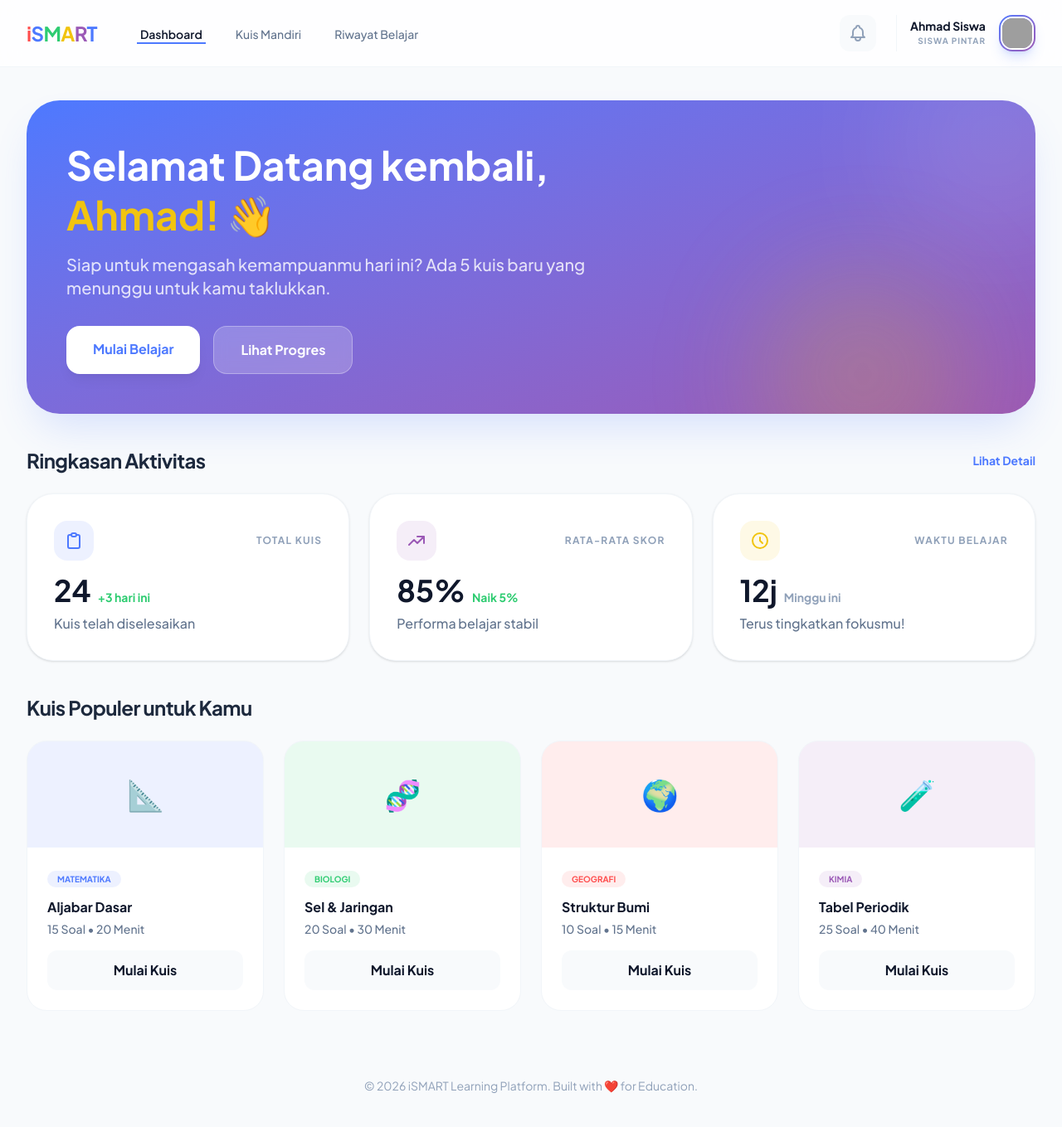
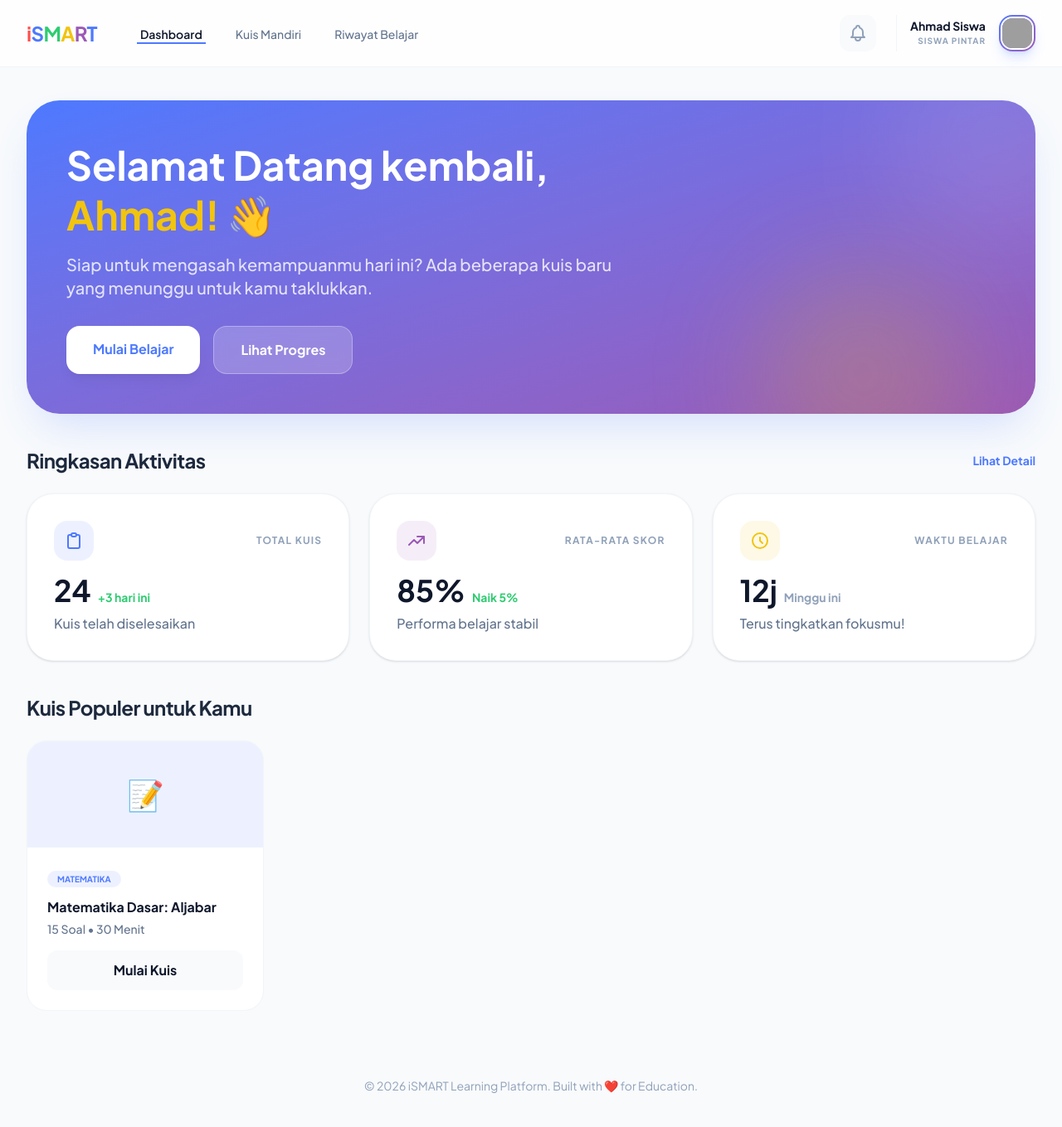
Before and after one commit to nabbae/ismartnewpkl, a Laravel app: page /dashboard in a window 1280 px wide. Shown: the whole page at 83% size. Run offline with Laravel 12, Linux system fonts and the light colour scheme; data comes from the database, SQL or seed files in the repository; style sheets or scripts are compiled from the project's sources; grey boxes are pictures that could not be loaded.

Commit message:
Implement QuizController, routes, and dynamic dashboard links
- Created QuizController with index() and show() methods.
- Added dummy data fallback in controllers if database is empty or tables are missing.
- Created quizzes.index and quizzes.show Blade views with modern UI.
- Updated routes/web.php with named routes for quizzes and history.
- Updated dashboard.blade.php and layout to use dynamic routes and links.

Co-authored-by: nabbae <191598798+nabbae@users.noreply.github.com>

```diff
--- a/app/Http/Controllers/DashboardController.php
+++ b/app/Http/Controllers/DashboardController.php
@@ -2,12 +2,34 @@
 
 namespace App\Http\Controllers;
 
+use App\Models\Quiz;
 use Illuminate\Http\Request;
+use Illuminate\Support\Facades\Schema;
 
 class DashboardController extends Controller
 {
     public function index()
     {
-        return view('dashboard');
+        $popularQuizzes = collect();
+
+        try {
+            if (Schema::hasTable('quizzes')) {
+                $popularQuizzes = Quiz::limit(4)->get();
+            }
+        } catch (\Exception $e) {
+            // Silently fail and use dummy data
+        }
+
+        // Fallback dummy data
+        if ($popularQuizzes->isEmpty()) {
+            $popularQuizzes = collect([
+                (object)['id' => 1, 'title' => 'Aljabar Dasar', 'category' => 'Matematika', 'duration_minutes' => 20, 'icon' => '📐', 'color' => 'blue'],
+                (object)['id' => 2, 'title' => 'Sel & Jaringan', 'category' => 'Biologi', 'duration_minutes' => 30, 'icon' => '🧬', 'color' => 'green'],
+                (object)['id' => 3, 'title' => 'Struktur Bumi', 'category' => 'Geografi', 'duration_minutes' => 15, 'icon' => '🌍', 'color' => 'red'],
+                (object)['id' => 4, 'title' => 'Tabel Periodik', 'category' => 'Kimia', 'duration_minutes' => 40, 'icon' => '🧪', 'color' => 'purple'],
+            ]);
+        }
+
+        return view('dashboard', compact('popularQuizzes'));
     }
 }
--- a/resources/views/dashboard.blade.php
+++ b/resources/views/dashboard.blade.php
@@ -9,13 +9,13 @@
                 Selamat Datang kembali, <span class="text-ismart-yellow">Ahmad!</span> 👋
             </h1>
             <p class="mt-4 text-white/80 text-lg md:text-xl font-medium">
-                Siap untuk mengasah kemampuanmu hari ini? Ada 5 kuis baru yang menunggu untuk kamu taklukkan.
+                Siap untuk mengasah kemampuanmu hari ini? Ada beberapa kuis baru yang menunggu untuk kamu taklukkan.
             </p>
             <div class="mt-8 flex flex-wrap gap-4">
-                <a href="#" class="px-8 py-4 bg-white text-ismart-blue font-bold rounded-2xl hover:bg-slate-50 transition-all duration-200 shadow-lg shadow-black/5">
+                <a href="{{ route('quizzes.index') }}" class="px-8 py-4 bg-white text-ismart-blue font-bold rounded-2xl hover:bg-slate-50 transition-all duration-200 shadow-lg shadow-black/5">
                     Mulai Belajar
                 </a>
-                <a href="#" class="px-8 py-4 bg-white/20 text-white font-bold rounded-2xl border border-white/30 backdrop-blur-sm hover:bg-white/30 transition-all duration-200">
+                <a href="{{ route('history') }}" class="px-8 py-4 bg-white/20 text-white font-bold rounded-2xl border border-white/30 backdrop-blur-sm hover:bg-white/30 transition-all duration-200">
                     Lihat Progres
                 </a>
             </div>
@@ -29,7 +29,7 @@
     <section>
         <div class="flex items-center justify-between mb-6">
             <h2 class="text-2xl font-bold text-slate-800 tracking-tight">Ringkasan Aktivitas</h2>
-            <a href="#" class="text-ismart-blue font-bold text-sm hover:underline">Lihat Detail</a>
+            <a href="{{ route('history') }}" class="text-ismart-blue font-bold text-sm hover:underline">Lihat Detail</a>
         </div>
         <div class="grid grid-cols-1 md:grid-cols-3 gap-6">
             <!-- Stat 1 -->
@@ -91,58 +91,23 @@
             <h2 class="text-2xl font-bold text-slate-800 tracking-tight">Kuis Populer untuk Kamu</h2>
         </div>
         <div class="grid grid-cols-1 sm:grid-cols-2 lg:grid-cols-4 gap-6">
+            @foreach($popularQuizzes as $quiz)
              <div class="bg-white rounded-3xl overflow-hidden border border-slate-100 hover:shadow-2xl hover:-translate-y-1 transition-all duration-300 group">
-                <div class="h-32 bg-ismart-blue/10 flex items-center justify-center group-hover:bg-ismart-blue/20 transition-colors">
-                     <span class="text-4xl">📐</span>
+                <div class="h-32 {{ $loop->index % 4 == 0 ? 'bg-ismart-blue/10' : ($loop->index % 4 == 1 ? 'bg-ismart-green/10' : ($loop->index % 4 == 2 ? 'bg-ismart-red/10' : 'bg-ismart-purple/10')) }} flex items-center justify-center group-hover:opacity-80 transition-opacity">
+                     <span class="text-4xl">{{ $quiz->icon ?? '📝' }}</span>
                 </div>
                 <div class="p-6">
-                    <span class="px-3 py-1 bg-ismart-blue/10 text-ismart-blue text-[10px] font-bold uppercase rounded-full">Matematika</span>
-                    <h3 class="mt-3 font-bold text-slate-900">Aljabar Dasar</h3>
-                    <p class="mt-1 text-slate-500 text-sm font-medium">15 Soal • 20 Menit</p>
-                    <button class="mt-4 w-full py-3 bg-slate-50 text-slate-900 font-bold rounded-xl hover:bg-ismart-blue hover:text-white transition-all duration-200">
+                    <span class="px-3 py-1 {{ $loop->index % 4 == 0 ? 'bg-ismart-blue/10 text-ismart-blue' : ($loop->index % 4 == 1 ? 'bg-ismart-green/10 text-ismart-green' : ($loop->index % 4 == 2 ? 'bg-ismart-red/10 text-ismart-red' : 'bg-ismart-purple/10 text-ismart-purple')) }} text-[10px] font-bold uppercase rounded-full">
+                        {{ $quiz->category }}
+                    </span>
+                    <h3 class="mt-3 font-bold text-slate-900">{{ $quiz->title }}</h3>
+                    <p class="mt-1 text-slate-500 text-sm font-medium">{{ $quiz->questions_count ?? '15' }} Soal • {{ $quiz->duration_minutes }} Menit</p>
+                    <a href="{{ route('quizzes.show', $quiz->id) }}" class="mt-4 block w-full text-center py-3 bg-slate-50 text-slate-900 font-bold rounded-xl hover:bg-ismart-blue hover:text-white transition-all duration-200">
                         Mulai Kuis
-                    </button>
+                    </a>
                 </div>
              </div>
-             <div class="bg-white rounded-3xl overflow-hidden border border-slate-100 hover:shadow-2xl hover:-translate-y-1 transition-all duration-300 group">
-                <div class="h-32 bg-ismart-green/10 flex items-center justify-center group-hover:bg-ismart-green/20 transition-colors">
-                     <span class="text-4xl">🧬</span>
-                </div>
-                <div class="p-6">
-                    <span class="px-3 py-1 bg-ismart-green/10 text-ismart-green text-[10px] font-bold uppercase rounded-full">Biologi</span>
-                    <h3 class="mt-3 font-bold text-slate-900">Sel & Jaringan</h3>
-                    <p class="mt-1 text-slate-500 text-sm font-medium">20 Soal • 30 Menit</p>
-                    <button class="mt-4 w-full py-3 bg-slate-50 text-slate-900 font-bold rounded-xl hover:bg-ismart-blue hover:text-white transition-all duration-200">
-                        Mulai Kuis
-                    </button>
-                </div>
-             </div>
-             <div class="bg-white rounded-3xl overflow-hidden border border-slate-100 hover:shadow-2xl hover:-translate-y-1 transition-all duration-300 group">
-                <div class="h-32 bg-ismart-red/10 flex items-center justify-center group-hover:bg-ismart-red/20 transition-colors">
-                     <span class="text-4xl">🌍</span>
-                </div>
-                <div class="p-6">
-                    <span class="px-3 py-1 bg-ismart-red/10 text-ismart-red text-[10px] font-bold uppercase rounded-full">Geografi</span>
-                    <h3 class="mt-3 font-bold text-slate-900">Struktur Bumi</h3>
-                    <p class="mt-1 text-slate-500 text-sm font-medium">10 Soal • 15 Menit</p>
-                    <button class="mt-4 w-full py-3 bg-slate-50 text-slate-900 font-bold rounded-xl hover:bg-ismart-blue hover:text-white transition-all duration-200">
-                        Mulai Kuis
-                    </button>
-                </div>
-             </div>
-             <div class="bg-white rounded-3xl overflow-hidden border border-slate-100 hover:shadow-2xl hover:-translate-y-1 transition-all duration-300 group">
-                <div class="h-32 bg-ismart-purple/10 flex items-center justify-center group-hover:bg-ismart-purple/20 transition-colors">
-                     <span class="text-4xl">🧪</span>
-                </div>
-                <div class="p-6">
-                    <span class="px-3 py-1 bg-ismart-purple/10 text-ismart-purple text-[10px] font-bold uppercase rounded-full">Kimia</span>
-                    <h3 class="mt-3 font-bold text-slate-900">Tabel Periodik</h3>
-                    <p class="mt-1 text-slate-500 text-sm font-medium">25 Soal • 40 Menit</p>
-                    <button class="mt-4 w-full py-3 bg-slate-50 text-slate-900 font-bold rounded-xl hover:bg-ismart-blue hover:text-white transition-all duration-200">
-                        Mulai Kuis
-                    </button>
-                </div>
-             </div>
+            @endforeach
         </div>
     </section>
 </div>
--- a/resources/views/layouts/app.blade.php
+++ b/resources/views/layouts/app.blade.php
@@ -24,9 +24,9 @@
                             </span>
                         </div>
                         <div class="hidden sm:ml-12 sm:flex sm:space-x-8">
-                            <a href="#" class="border-ismart-blue text-slate-900 inline-flex items-center px-1 pt-1 border-b-2 text-sm font-semibold">Dashboard</a>
-                            <a href="#" class="border-transparent text-slate-500 hover:text-ismart-blue hover:border-slate-300 inline-flex items-center px-1 pt-1 border-b-2 text-sm font-medium transition-all duration-200">Kuis Mandiri</a>
-                            <a href="#" class="border-transparent text-slate-500 hover:text-ismart-blue hover:border-slate-300 inline-flex items-center px-1 pt-1 border-b-2 text-sm font-medium transition-all duration-200">Riwayat Belajar</a>
+                            <a href="{{ route('dashboard') }}" class="{{ request()->routeIs('dashboard') ? 'border-ismart-blue text-slate-900' : 'border-transparent text-slate-500' }} inline-flex items-center px-1 pt-1 border-b-2 text-sm font-semibold hover:text-ismart-blue transition-all duration-200">Dashboard</a>
+                            <a href="{{ route('quizzes.index') }}" class="{{ request()->routeIs('quizzes.*') ? 'border-ismart-blue text-slate-900' : 'border-transparent text-slate-500' }} inline-flex items-center px-1 pt-1 border-b-2 text-sm font-medium hover:text-ismart-blue transition-all duration-200">Kuis Mandiri</a>
+                            <a href="{{ route('history') }}" class="{{ request()->routeIs('history') ? 'border-ismart-blue text-slate-900' : 'border-transparent text-slate-500' }} inline-flex items-center px-1 pt-1 border-b-2 text-sm font-medium hover:text-ismart-blue transition-all duration-200">Riwayat Belajar</a>
                         </div>
                     </div>
                     <div class="hidden sm:ml-6 sm:flex sm:items-center space-x-6">
--- a/routes/web.php
+++ b/routes/web.php
@@ -1,6 +1,7 @@
 <?php
 
 use App\Http\Controllers\DashboardController;
+use App\Http\Controllers\QuizController;
 use Illuminate\Support\Facades\Route;
 
 Route::get('/', function () {
@@ -8,3 +9,12 @@ Route::get('/', function () {
 });
 
 Route::get('/dashboard', [DashboardController::class, 'index'])->name('dashboard');
+
+// Routes for Quizzes
+Route::get('/quizzes', [QuizController::class, 'index'])->name('quizzes.index');
+Route::get('/quizzes/{id}', [QuizController::class, 'show'])->name('quizzes.show');
+
+// Route for History (Placeholder)
+Route::get('/history', function() {
+    return "Halaman Riwayat Belajar (Coming Soon)";
+})->name('history');
```
Also changed, not shown: app/Http/Controllers/QuizController.php (added, +101 -0 lines), resources/views/quizzes/index.blade.php (added, +43 -0 lines), resources/views/quizzes/show.blade.php (added, +68 -0 lines).
